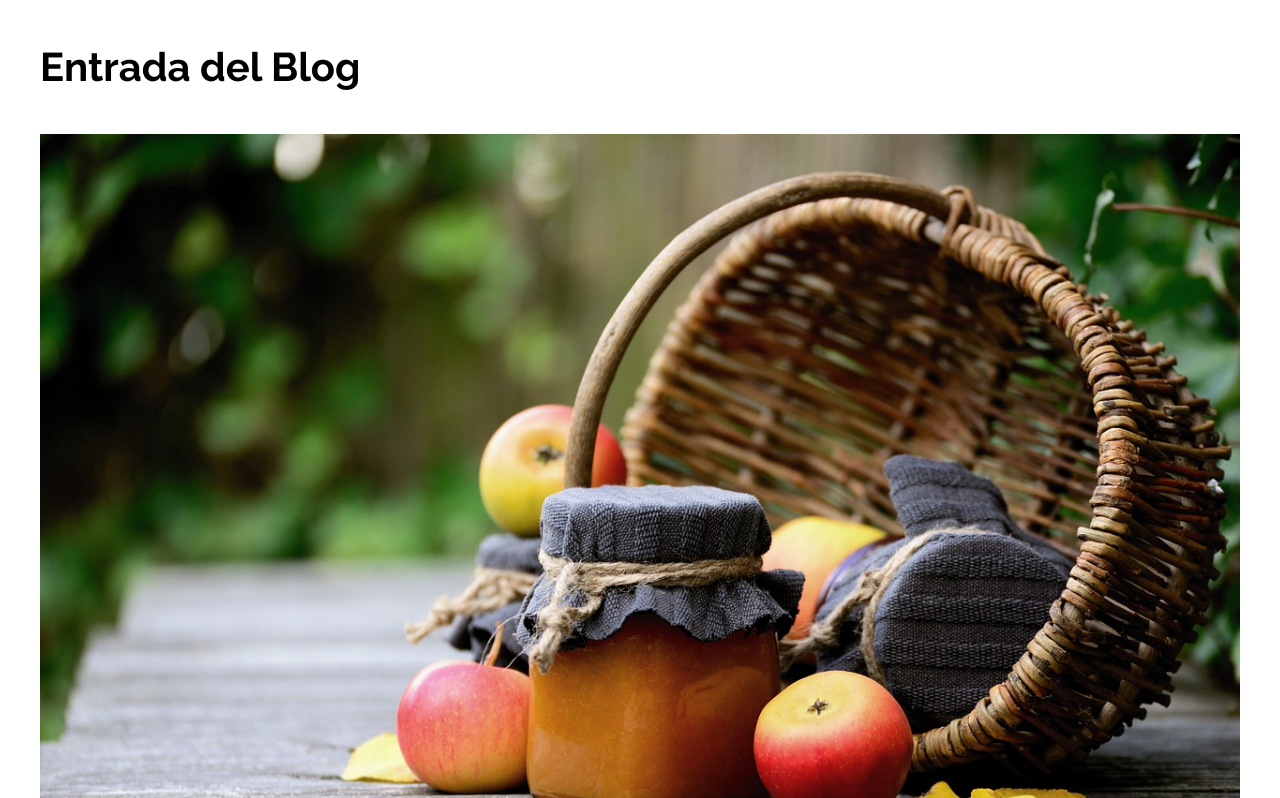
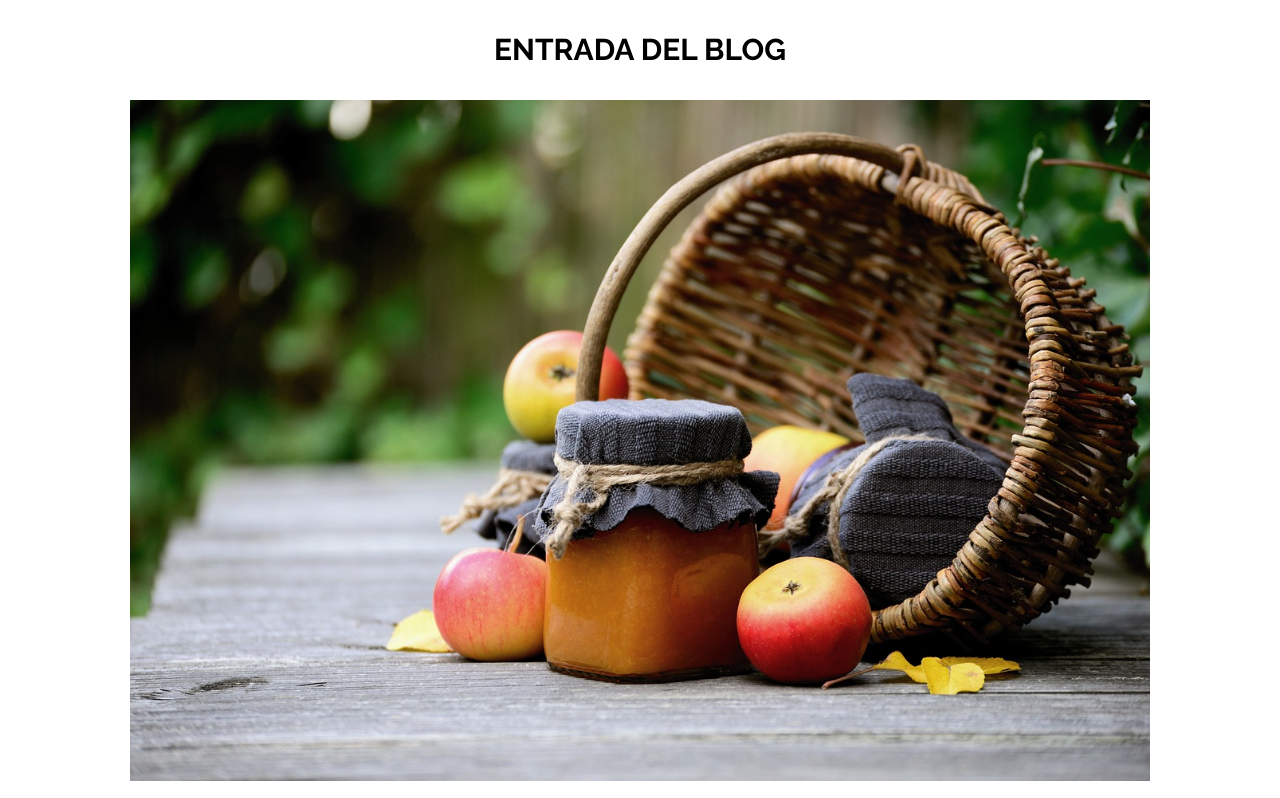
Before and after one commit to dianasalguerosales/Patrones_RWD, a plain HTML site: page PatronesRWD/14-tiny_tweaks/index.html in a window 1280 px wide. Shown: the top 798 px of the page. Drawn offline with nearby package versions, Linux system fonts and the light colour scheme.

Commit message:
TINY TWEAKS
hace pequeños ajustes cuando se ve la pagina en distintos tipos de dispositivos

```diff
--- a/PatronesRWD/13-mostly_fluid/css/styles.css
+++ b/PatronesRWD/13-mostly_fluid/css/styles.css
@@ -14,6 +14,7 @@ body {
     font-size: 1.6rem;
     line-height: 2;
 }
+
 h1 {
     font-size: 4rem;
 }
@@ -36,4 +37,5 @@ p {
     text-transform: uppercase;
 }
 
-/** CODIGO AQUI **/
+
+/** CODIGO AQUI DE MOSTLY_FLUID **/
--- a/PatronesRWD/14-tiny_tweaks/css/styles.css
+++ b/PatronesRWD/14-tiny_tweaks/css/styles.css
@@ -20,8 +20,10 @@ img {
 }
 
 h1 {
-    font-size: 4rem;
+    font-size: 1.5rem;
+    text-align: center;
 }
+
 
 /** CODIGO AQUI **/
 
@@ -31,6 +33,7 @@ h2 {
 
 p {
     font-size: 2rem;
+    text-align: justify;
 }
 
 .contenedor {
@@ -49,4 +52,24 @@ p {
     text-transform: uppercase;
 }
 
-/** CODIGO AQUI **/
+
+/** TINY TWEAKS **/
+
+
+/*pequeños ajustes*/
+
+@media (min-width: 768px) {
+    h1 {
+        font-size: 3rem;
+        text-transform: uppercase;
+    }
+    img {
+        max-width: 85%;
+    }
+    .entrada-blog img {
+        display: block;
+        /* Cambia el comportamiento predeterminado de la imagen */
+        margin: 0 auto;
+        /* Centra la imagen horizontalmente */
+    }
+}
--- a/PatronesRWD/14-tiny_tweaks/index.html
+++ b/PatronesRWD/14-tiny_tweaks/index.html
@@ -1,5 +1,5 @@
 <!DOCTYPE html>
-<html>
+<html lang="es">
 
 <head>
     <meta charset="utf-8">
@@ -15,7 +15,7 @@
     <div class="contenedor">
         <article class="entrada-blog">
             <h1>Entrada del Blog</h1>
-            <img src="img/imagen1.jpg">
+            <img src="img/imagen1.jpg" alt="img">
 
             <p>Maecenas maximus urna vitae nisl semper, id volutpat ipsum scelerisque. Aenean nec ipsum finibus, eleifend dolor at, venenatis risus. Quisque varius orci et augue scelerisque luctus. Praesent laoreet tortor vel mauris suscipit convallis. Duis
                 interdum venenatis metus, ut condimentum tortor fringilla eu. Curabitur mi lorem, pellentesque sed feugiat vitae, commodo id leo. Mauris nec dui consectetur, ullamcorper eros vel, volutpat nulla. Mauris mattis dignissim laoreet. In at
```
Also changed, not shown: PatronesRWD/13-mostly_fluid/index.html (+2 -2 lines).
